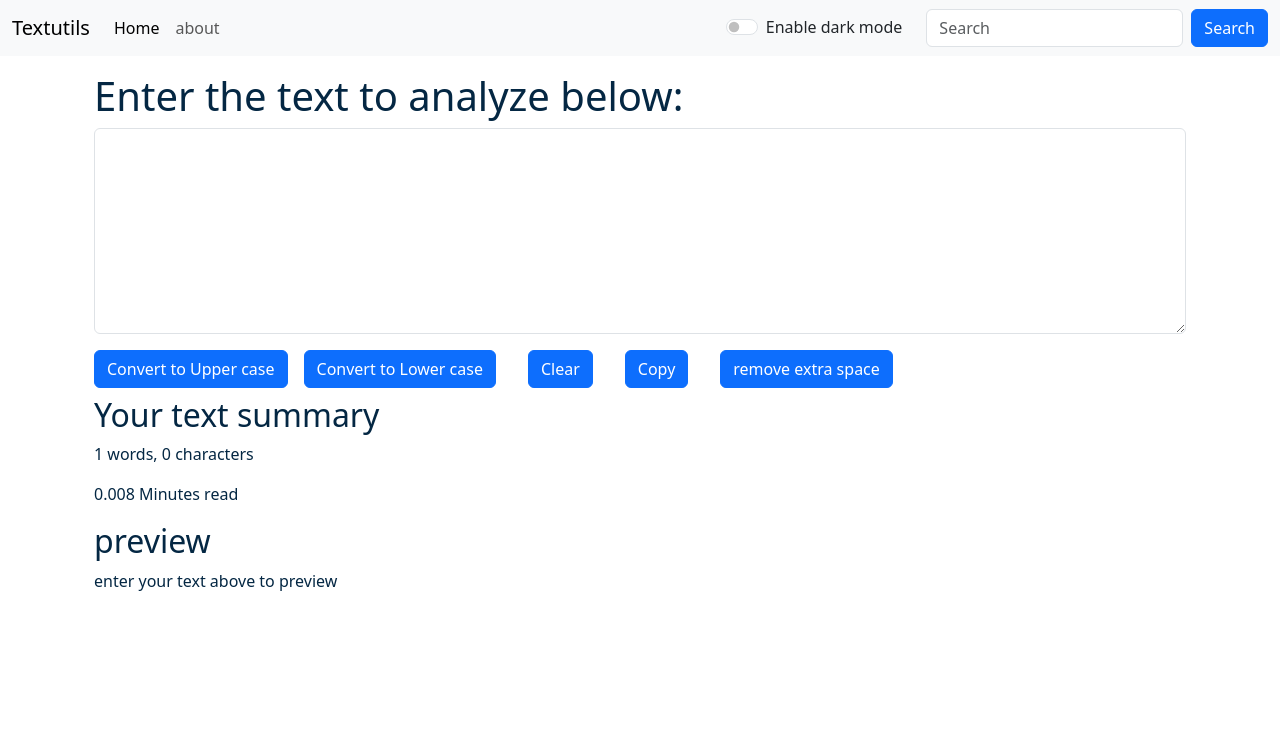
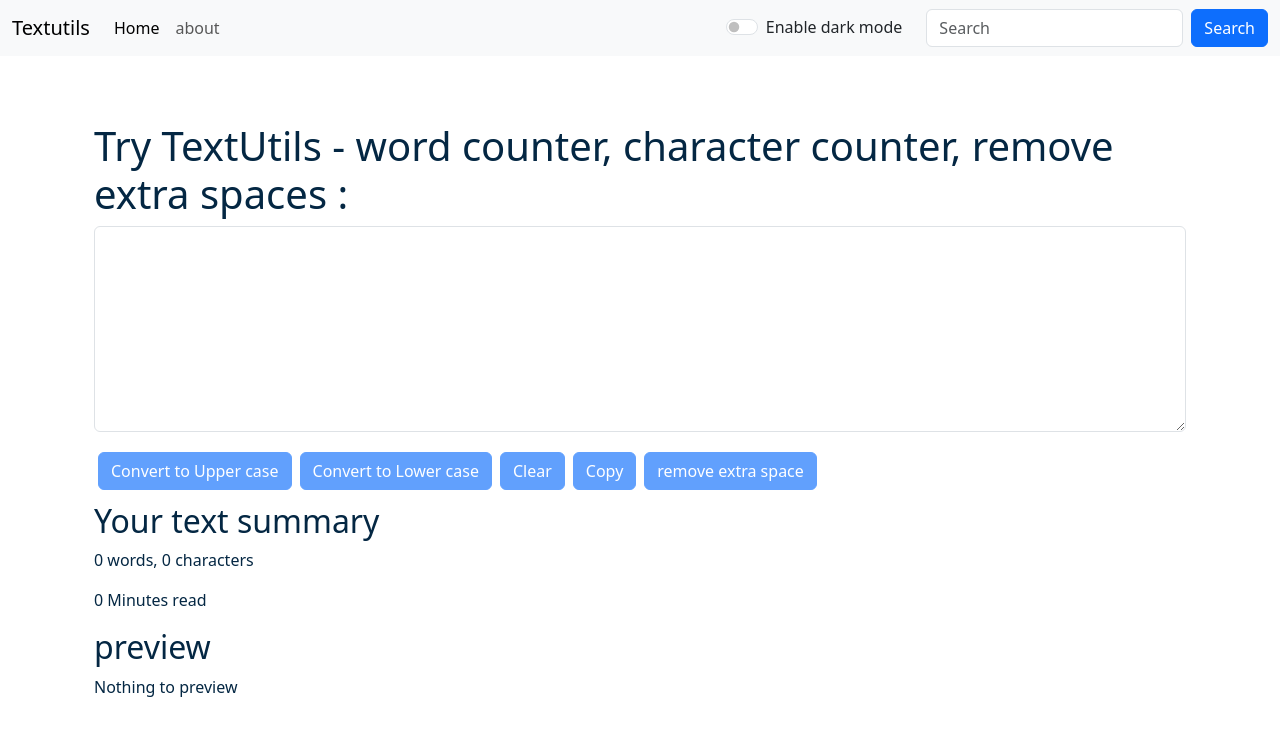
Before and after one commit to Hardikmaind/learning-react-Textutils-app-, a React (Create React App) app: page / in a window 1280 px wide. Shown: the top 736 px of the page. Built offline with nearby package versions, Linux system fonts and the light colour scheme.

Commit message:
vid-19 harry react course

```diff
--- a/public/index.html
+++ b/public/index.html
@@ -7,7 +7,7 @@
     <meta name="theme-color" content="#000000" />
     <meta
       name="description"
-      content="Textutils is a utility which can be used to manipulate your text in the way you want."
+      content="TextUtils is a word counter and a character counting utility which can be used to manipulate your text in the way you want. You can remove extra spaces, copy the manipulated text as well as convert your text from Uppercase to lowercase and lowercase to Uppercase."
     />
     <!-- here i have entered my favicon ico -->
     <link rel="apple-touch-icon" href="%PUBLIC_URL%/logo192.png" />
@@ -19,7 +19,7 @@
     <link href="https://cdn.jsdelivr.net/npm/bootstrap@5.3.0-alpha1/dist/css/bootstrap.min.css" rel="stylesheet" integrity="sha384-GLhlTQ8iRABdZLl6O3oVMWSktQOp6b7In1Zl3/Jr59b6EGGoI1aFkw7cmDA6j6gD" crossorigin="anonymous">
 
     <!-- here i have changed the  title of the webpage -->
-    <title>TextUtils - Home</title>
+    <title>TextUtils - Word counter | character counter | lowercase to uppercase | uppercase to lowercase</title>
   </head>
   <body>
     <noscript>You need to enable JavaScript to run this app.</noscript>
--- a/src/App.js
+++ b/src/App.js
@@ -47,7 +47,7 @@ function App() {
 
       // when this funtions gets called/executed i.e when dark mode is enabled ...webpage title will be change
       // in this way we have accessed the css...document.title means doucment ka titile ye rakh diya
-      document.title = "TextUtils -Dark Mode";
+      // document.title = "TextUtils -Dark Mode";
 
       // this changes the title of the webchange frequently
       // setInterval(() => {
@@ -62,7 +62,7 @@ function App() {
       // this also changes the color of the body. this line means that document mein(means webpage) body ka style(css) backgorundColor white kardo
       document.body.style.backgroundColor = "white";
       showAlert("light mode has been enabled", "success");
-      document.title = "TextUtils -Light Mode";
+      // document.title = "TextUtils -Light Mode";
     }
   };
 
@@ -85,14 +85,14 @@ function App() {
           {/* when we write the word exact react uses the exact matching of the path pr it uses the partial matching for example                                                                            consider the two paths /users-->Component1
                                 /users/home-->-->Component2
           so here if dont write the exact path the react will let us to the component1 only and not to the component2 where we want to go. so sometime it becomes necessary to write the exact path */}
-            <Route exact path="/about" element={<About />} />
+            <Route exact path="/about" element={<About specifymode={mode} />} />
 
             <Route
               path="/"
               element={
                 <TextForm
                   alert_message={showAlert}
-                  heading="Enter the text to analyze below: "
+                  heading="Try TextUtils - word counter, character counter, remove extra spaces :"
                   specifymode={mode}
                 />
               }
--- a/src/Components/Alert.js
+++ b/src/Components/Alert.js
@@ -7,11 +7,14 @@ export default function Alert(props) {
         return lower.charAt(0).toUpperCase() + lower.slice(1)
     }
     return (
+        // this will set the height of the alert bar so that CLS{commulative layout shift} doesn't happen
+        <div style={{height:'50px'}}>
 
-        {/* when we use the "&&" in the JS so what will happen know?..whatever written before it will get evaluated. if that  gets false or null then whatever written after "&&" will not get evaluated. And if the whatever written before it gets true then whatever written after it will also get evaluated. */ },
-        {/* so here when props.alert_message gets evaluated then later part after '&&' (i.e div) will get returned. and if the props.alert_message is null the later div will not get returned .So basically it is saying if props.alert_message is not null do the later part. */ },
-        {/* this happens beacus all the JSX will be converted to javascript calls */ },
-        props.alert_message && <div>
+
+        {/* when we use the "&&" in the JS so what will happen know?..whatever written before it will get evaluated. if that  gets false or null then whatever written after "&&" will not get evaluated. And if the whatever written before it gets true then whatever written after it will also get evaluated. */ }
+        {/* so here when props.alert_message gets evaluated then later part after '&&' (i.e div) will get returned. and if the props.alert_message is null the later div will not get returned .So basically it is saying if props.alert_message is not null do the later part. */ }
+        {/* this happens beacus all the JSX will be converted to javascript calls */ }
+        {props.alert_message && <div>
             {/* here we have added the props.alert_message.type so that it gives the green color,i.e its type */}
             <div className={`alert alert-${props.alert_message.type} alert-dismissible fade show`} role="alert">
                 {/* props.alert_message.type/msg  in this way we passed the keys of object alert/setAlert in Alert .js. see*/}
@@ -19,6 +22,7 @@ export default function Alert(props) {
                 {/*commentd the cross button below */}
                 {/* <button type="button" className="btn-close" data-bs-dismiss="alert" aria-label="Close"></button> */}
             </div>
+        </div>}
         </div>
     )
 }
--- a/src/Components/Navbar.js
+++ b/src/Components/Navbar.js
@@ -61,9 +61,8 @@ export default function Navbar(props) {
           {/* here text-light will give the white color t our text  */}
           {/* used the terinary operator here to add some condition on the props.specifymode. the condition says that if the mode is light then do it dark and vice vers. it only affects the text color..from dark to light */}
           <div
-            className={`form-check form-switch text-${
-              props.specifymode === "light" ? "dark" : "light"
-            } mx-4`}
+            className={`form-check form-switch text-${props.specifymode === "light" ? "dark" : "light"
+              } mx-4`}
           >
             {/* put htmlFor instead of for in JSX */}
             <label
--- a/src/Components/TextForm.js
+++ b/src/Components/TextForm.js
@@ -9,6 +9,8 @@ import React, { useState } from 'react'
 
 // eslint-disable-next-line import/no-anonymous-default-export
 export default function TextForm(props) {
+
+
 
     const handleUpClick = () => {
         // console.log('upper case was clicked '+ text);  it is not necessary to include this. it is just for our understanding and debugging
@@ -29,7 +31,10 @@ export default function TextForm(props) {
         text.select();
         // text.setSelectionRange(0,9999);
         navigator.clipboard.writeText(text.value);
+        // beacuse of below after copying , out text doenst get selected
+        document.getSelection().removeAllRanges();
         props.alert_message("text has been copied","success")
+
 
     }
     const handleExtraSpaces = () => {
@@ -62,29 +67,34 @@ export default function TextForm(props) {
     return (
         // this below written is the jsx fragment
         <>
+                {/* now see the style below. to include the style in jsx, Javascipt epressions are written inside curly braces and since javascript objects also use curly braces, the styling in the example above is written inside the  two sets of curly braces.we could have directly added the the style with just one curly bracket if we had passed the the object which has css written in it. */}
             <div className='container'  style={{color:props.specifymode==='dark'?'white':'#042743'}} >
             {/* if we do not include propos.heading inside the { } then "props.heading" will be shown as the heading and not the actual heading which is passed with the help of props(WITHOUT THE { } IT WILL BE CONSIDERED AS JUST THE HTML ELEMENT).since it is JSX element is is mandetory to write it inside the {} brackets or the react will not be able to differentiate between html element and JSX element."*/}
-                <h1>{props.heading}</h1>
+                <h1 className='my-' >{props.heading} </h1>
                 <div className="mb-3">
                     {/* onchange event will fire this below funtion.it is necessary to include this event cause if we not include it we will not be able to change the state of the state variavle "state" once it is changed . also it becomes necessary to update the state variable 'text' in  value="text" jaise hi koi type kare */}
                     {/* this style funtion has 1 bracket(outer) for JS and 1 bracket for writing object(inner)*/}
-                    <textarea className="form-control" value={text} onChange={handleOnChange} style={{backgroundColor:props.specifymode==='dark'?'grey':'white',color:props.specifymode==='dark'?'white':'#042743'}} id="myBox" rows="8"></textarea>
+                    {/* since the color of the text area is grey, we cannot see */}
+                    <textarea className="form-control" value={text} onChange={handleOnChange} style={{backgroundColor:props.specifymode==='dark'?'#13466e':'white',color:props.specifymode==='dark'?'white':'#042743'}} id="myBox" rows="8"></textarea>
                 </div>
                 {/* onlick event will fire this below funtions */}
-                <button className="btn btn-primary" onClick={handleUpClick}>Convert to Upper case</button>
-                <button className="btn btn-primary mx-3" onClick={handleLoClick}>Convert to Lower case</button>
-                <button className="btn btn-primary mx-3" onClick={handleClearClick}>Clear</button>
-                <button className="btn btn-primary mx-3" onClick={handleCopy}>Copy</button>
-                <button className="btn btn-primary mx-3" onClick={handleExtraSpaces}>remove extra space</button>
+
+                {/* here disabled means that when the length of the text is equal to 0, then the button will be disappeard */}
+                <button disabled={text.length===0}className="btn btn-primary my-1 mx-1" onClick={handleUpClick}>Convert to Upper case</button>
+                <button disabled={text.length===0}className="btn btn-primary my-1 mx-1" onClick={handleLoClick}>Convert to Lower case</button>
+                <button disabled={text.length===0} className="btn btn-primary my-1 mx-1" onClick={handleClearClick}>Clear</button>
+                <button disabled={text.length===0}className="btn btn-primary my-1 mx-1" onClick={handleCopy}>Copy</button>
+                <button disabled={text.length===0}className="btn btn-primary my-1 mx-1" onClick={handleExtraSpaces}>remove extra space</button>
             </div>
             <div className="container my-2" style={{color:props.specifymode==='dark'?'white':'#042743'}} >
                 <h2>Your text summary</h2>
                 {/* text.split() functions split an string with the particular separator in this case space and returns it as an array */}
-                <p>{text.split(" ").length} words, {text.length} characters</p>
+                {/* here  filter funtions filter the string whose lenght is not equal to zero and only split those strings */}
+                <p>{text.split(" ").filter((element)=>{ return element.length!==0}).length} words, {text.length} characters</p>
                 {/* since 0.008 minutes req to read one word */}
-                <p>{0.008 * (text.split(" ").length)} Minutes read</p>
+                <p>{0.008 * (text.split(" ").filter((element)=>{ return element.length!==0}).length)} Minutes read</p>
                 <h2>preview</h2>
-                <p>{text.length>0?text:"enter your text above to preview"}</p>
+                <p>{text.length>0?text:"Nothing to preview"}</p>
             </div>
         </>
     )
```
Also changed, not shown: src/Components/About.js (+46 -27 lines), react harry notes.txt.
